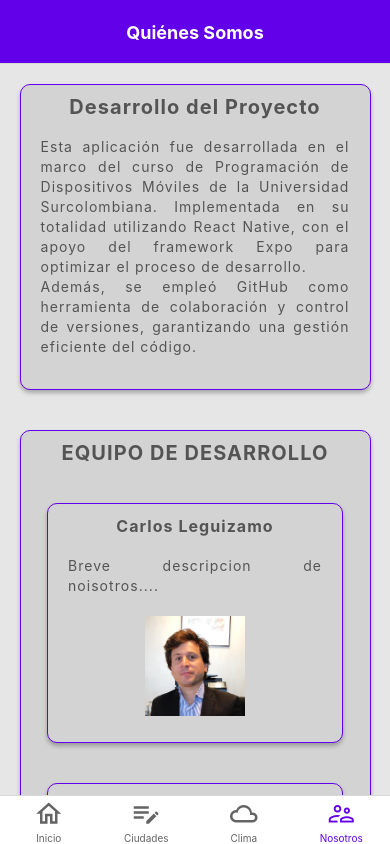
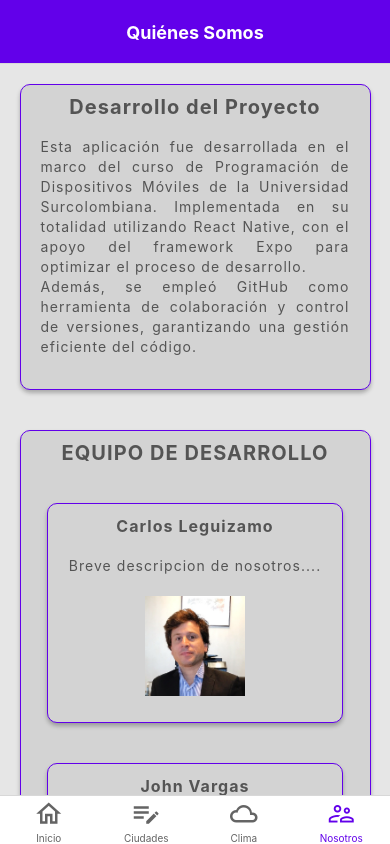
Before and after one commit to Carlos-Leguizamo/Weather-App, a React Native app: screen /Nosotros in a window 390 px wide. Built offline with nearby package versions, Linux system fonts and the light colour scheme.

Commit message:
arreglo en los botones de home (ir a ciudades, ir a clima)

```diff
--- a/app/navigations/ClimateStack.js
+++ b/app/navigations/ClimateStack.js
@@ -25,7 +25,7 @@ export default function ClimateStack(){
             <Stack.Screen
                 name="Climate"
                 component={Climate}
-                options={{title: "Ver Clima"}}
+                options={{title: "Climate"}}
             />
         </Stack.Navigator>
     );
--- a/components/About/Nosotros.js
+++ b/components/About/Nosotros.js
@@ -19,7 +19,7 @@ export default function Nosotros() {
         <View style={styles.card}>
           <Text style={styles.textTituloTeam}>Carlos Leguizamo</Text>
           <Text style={styles.text}>
-            Breve descripcion de noisotros....
+            Breve descripcion de nosotros....
           </Text>
           <Image
             source={require("../../assets/images/Fede.jpg")}
@@ -30,7 +30,7 @@ export default function Nosotros() {
         <View style={styles.card}>
           <Text style={styles.textTituloTeam}>John Vargas</Text>
           <Text style={styles.text}>
-          Breve descripcion de noisotros....
+          Breve descripcion de nosotros....
           </Text>
 
           <Image
@@ -41,7 +41,7 @@ export default function Nosotros() {
         <View style={styles.card}>
           <Text style={styles.textTituloTeam}>Santiago Firigua</Text>
           <Text style={styles.text}>
-          Breve descripcion de noisotros....
+          Breve descripcion de nosotros....
           </Text>
 
           <Image
--- a/components/Home/AppStructure.js
+++ b/components/Home/AppStructure.js
@@ -16,7 +16,7 @@ const AppStructure = ({ navigation }) =>{
 
                 <Text style={styles.bienvenida_uno}>
 
-                    Hola Carlos Leguizamo!
+                    ¡Bienvenid@s!
 
                 </Text>
 
@@ -47,7 +47,7 @@ const AppStructure = ({ navigation }) =>{
                 containerStyle={{width: 150}}
                 buttonStyle = {{backgroundColor: "lightgrey", borderWidth: 1,  borderColor: "#6200ea" }}
                 titleStyle= {{color: "#6200ea"}}
-                onPress = {() => navigation.navigate('ciudades')}
+                onPress = {() => navigation.navigate('Ciudades')}
                 />
 
             </View>
@@ -67,7 +67,7 @@ const AppStructure = ({ navigation }) =>{
                 buttonStyle = {{backgroundColor: "lightgrey", borderWidth: 1,  borderColor: "#6200ea" }}
                 titleStyle= {{color: "#6200ea"}}
 
-                onPress = {() => navigation.navigate('climate')}
+                onPress = {() => navigation.navigate('Climate')}
                 />
 
             </View>
```
